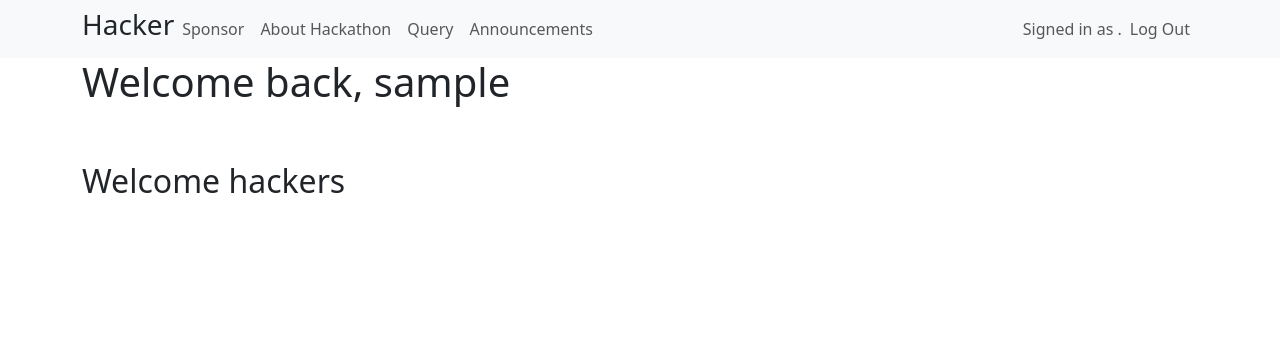
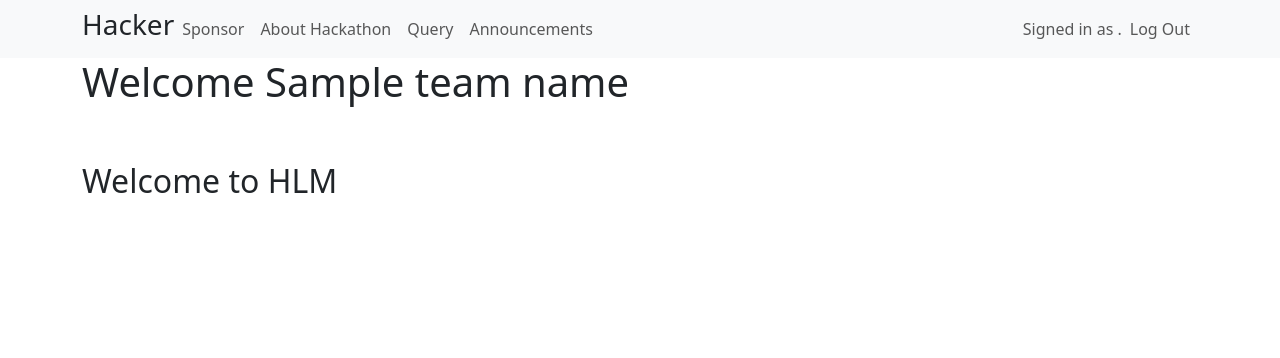
Before and after one commit to aviiciii/hack4hackers, a Django app: template hackportal_dj/hacker/templates/hacker/index.html in a window 1280 px wide. Shown: the top 358 px of the page. Run offline with Django 4.2, Linux system fonts and the light colour scheme; the template is opened without the code that fills it: most values are stand-ins (such as "Sample title", 1, 10 or a date in 2020).

Commit message:
changed hacker views

```diff
--- a/hackportal_dj/hacker/templates/hacker/index.html
+++ b/hackportal_dj/hacker/templates/hacker/index.html
@@ -5,11 +5,12 @@
 
 
     <div class="container">
-        <h1>Welcome back, {{username}}</h1>
+        <h1>Welcome {{team_name}}</h1>
         <br> <br>
         <div class="row">
             <div class="col-md-6">
-                <h2>Welcome hackers</h2>
+                <h2>Welcome to HLM </h2>
+
 
 
 
--- a/hackportal_dj/hacker/views.py
+++ b/hackportal_dj/hacker/views.py
@@ -1,8 +1,8 @@
 from django.shortcuts import render
 #i
 #from .models import Sponsor
-#from .models import Hackathon
-# Create your views here.
+from organiser.models import Hackathon, Sponsor
+from login.models import Hacker, Organiser
 
 def index(request):
     return render(request, 'hacker/index.html')
--- a/hackportal_dj/login/views.py
+++ b/hackportal_dj/login/views.py
@@ -7,7 +7,7 @@ from django.urls import reverse
 from django.db import IntegrityError
 #import user
 from django.contrib.auth.models import User
-from .models import Hacker, Organiser
+
 
 # Create your views here.
 def register_view(request):
```
